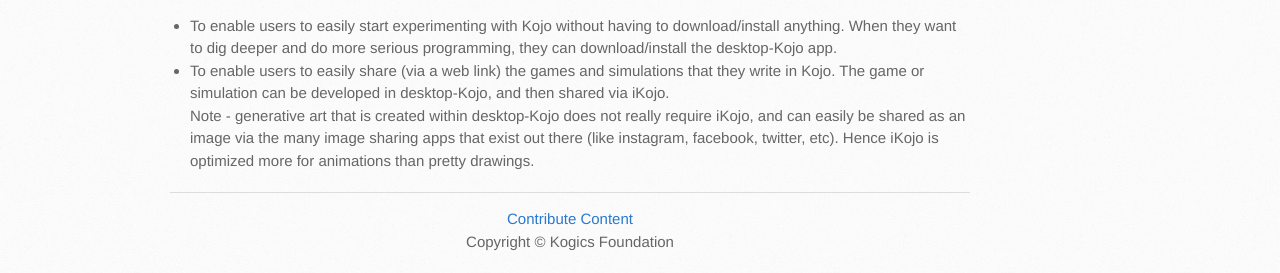
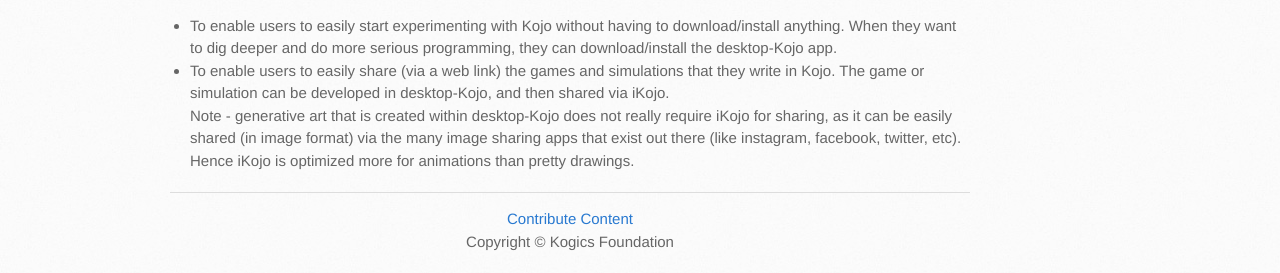
Before and after one commit to kojodoc/kojodoc.github.io, a Jekyll site: the page built from ikojo.md, in a window 1280 px wide. Shown: the part 1240-1513 px from the top of the page. Built offline with Jekyll 4.4.1, drawn with Linux system fonts in a browser that asks for light colours; our own code applies the rules of GitHub Pages for plain Markdown files; the repository's description, which GitHub fills in, is left out.

Commit message:
Tweak iKojo page.

```diff
--- a/ikojo.md
+++ b/ikojo.md
@@ -52,4 +52,4 @@ Games (for devices that have a keyboard. Mobile games coming soon):
 The core idea behind iKojo is the following:
 * To enable users to easily start experimenting with Kojo without having to download/install anything. When they want to dig deeper and do more serious programming, they can download/install the desktop-Kojo app.
 * To enable users to easily share (via a web link) the games and simulations that they write in Kojo. The game or simulation can be developed in desktop-Kojo, and then shared via iKojo.
-Note - generative art that is created within desktop-Kojo does not really require iKojo, and can easily be shared as an image via the many image sharing apps that exist out there (like instagram, facebook, twitter, etc). Hence iKojo is optimized more for animations than pretty drawings.
+Note - generative art that is created within desktop-Kojo does not really require iKojo for sharing, as it can be easily shared (in image format) via the many image sharing apps that exist out there (like instagram, facebook, twitter, etc). Hence iKojo is optimized more for animations than pretty drawings.
```
